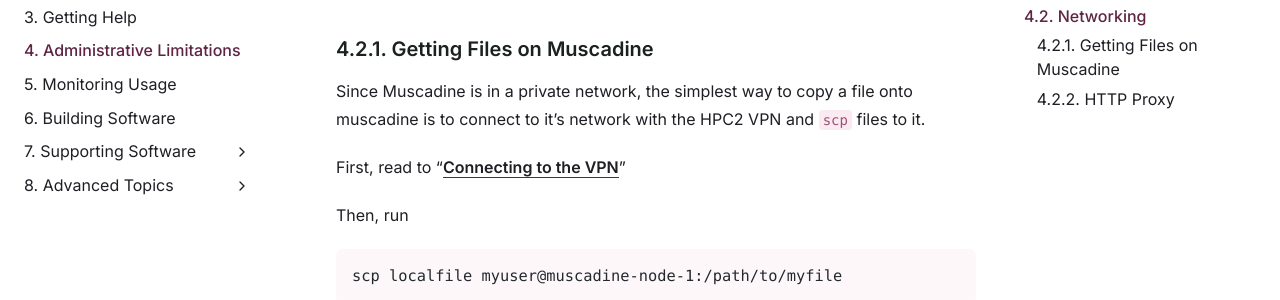
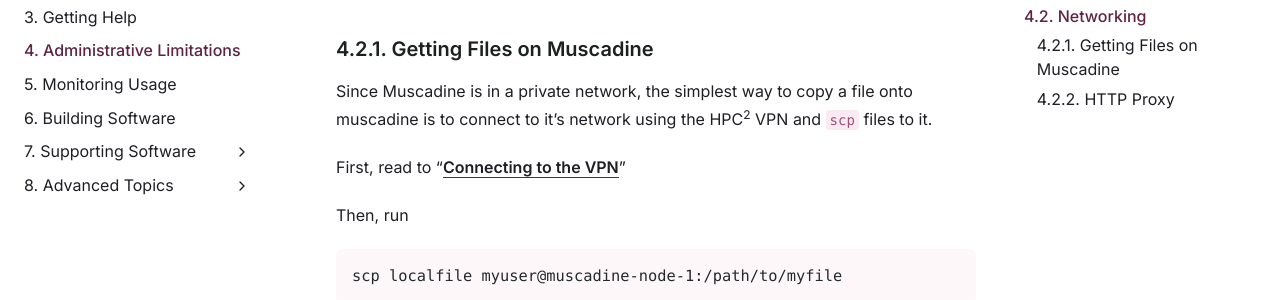
Before and after one commit to msstate-sighpc/muscadine-docs, a Sphinx documentation site: the page built from docs/administrative-limitations.md, in a window 1280 px wide and 900 px high, scrolled down 637 px. Shown: the part 179-479 px from the top of the window. Built offline with Sphinx 7.4.7, drawn with Linux system fonts in a browser that asks for light colours.

Commit message:
minor wording revision

```diff
--- a/docs/administrative-limitations.md
+++ b/docs/administrative-limitations.md
@@ -13,7 +13,7 @@ SSH pubkey authenticion has been administratively prohibited. University policy
 Muscadine does not have direct access to the World wide web. All attempts to access the outside web from muscadine or to access muscadine from the worldwide web will be blocked
 
 ### Getting Files on Muscadine
-Since Muscadine is in a private network, the simplest way to copy a file onto muscadine is to connect to it's network with the HPC2 VPN and `scp` files to it.
+Since Muscadine is in a private network, the simplest way to copy a file onto muscadine is to connect to it's network using the HPC{sup}`2` VPN and `scp` files to it.
 
 First, read to "[**Connecting to the VPN**](user-docs.md#method-two-hpc-vpn)"
 
```
